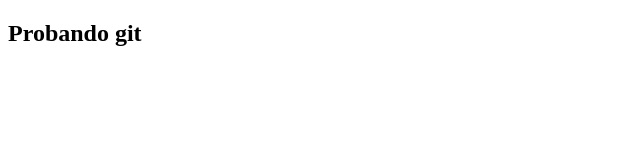
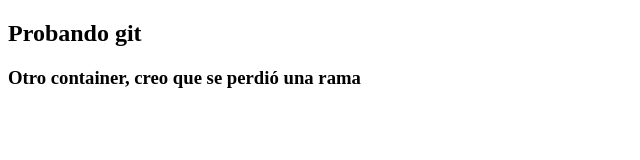
Before and after one commit to CarloBoikovski/FM-Externo, a plain HTML site: page index.html in a window 1280 px wide. Shown: the whole page, without its empty margins (0-640 px from the left). Drawn offline with Linux system fonts and the light colour scheme.

Commit message:
Acá agregué un container, creo que no se guardó el otro

```diff
--- a/index.html
+++ b/index.html
@@ -8,5 +8,8 @@
 </head>
 <body>
     <H2>Probando git</H2>
+    <div class="container">
+        <h3>Otro container, creo que se perdió una rama</h3>
+    </div>
 </body>
 </html>
```
